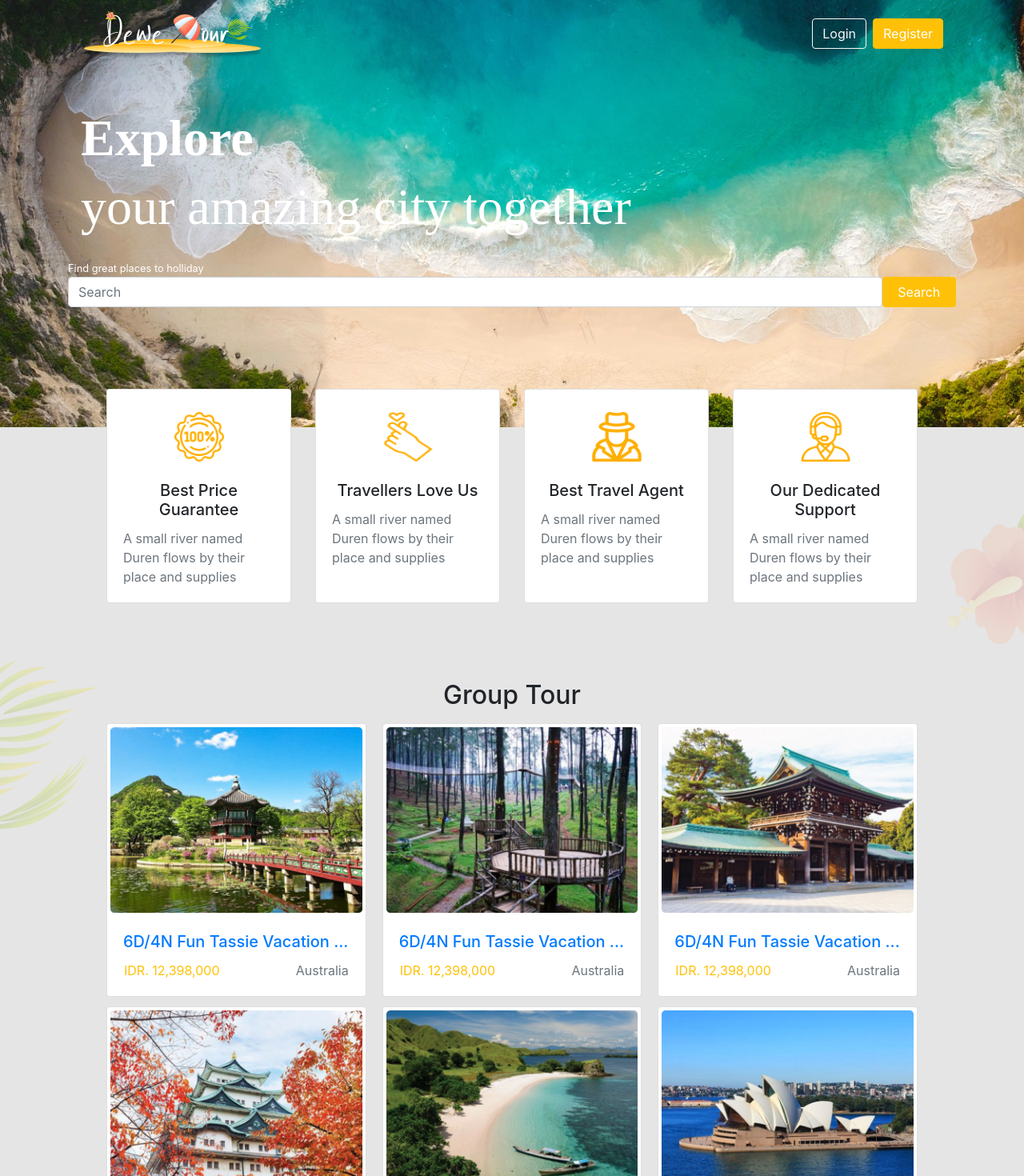
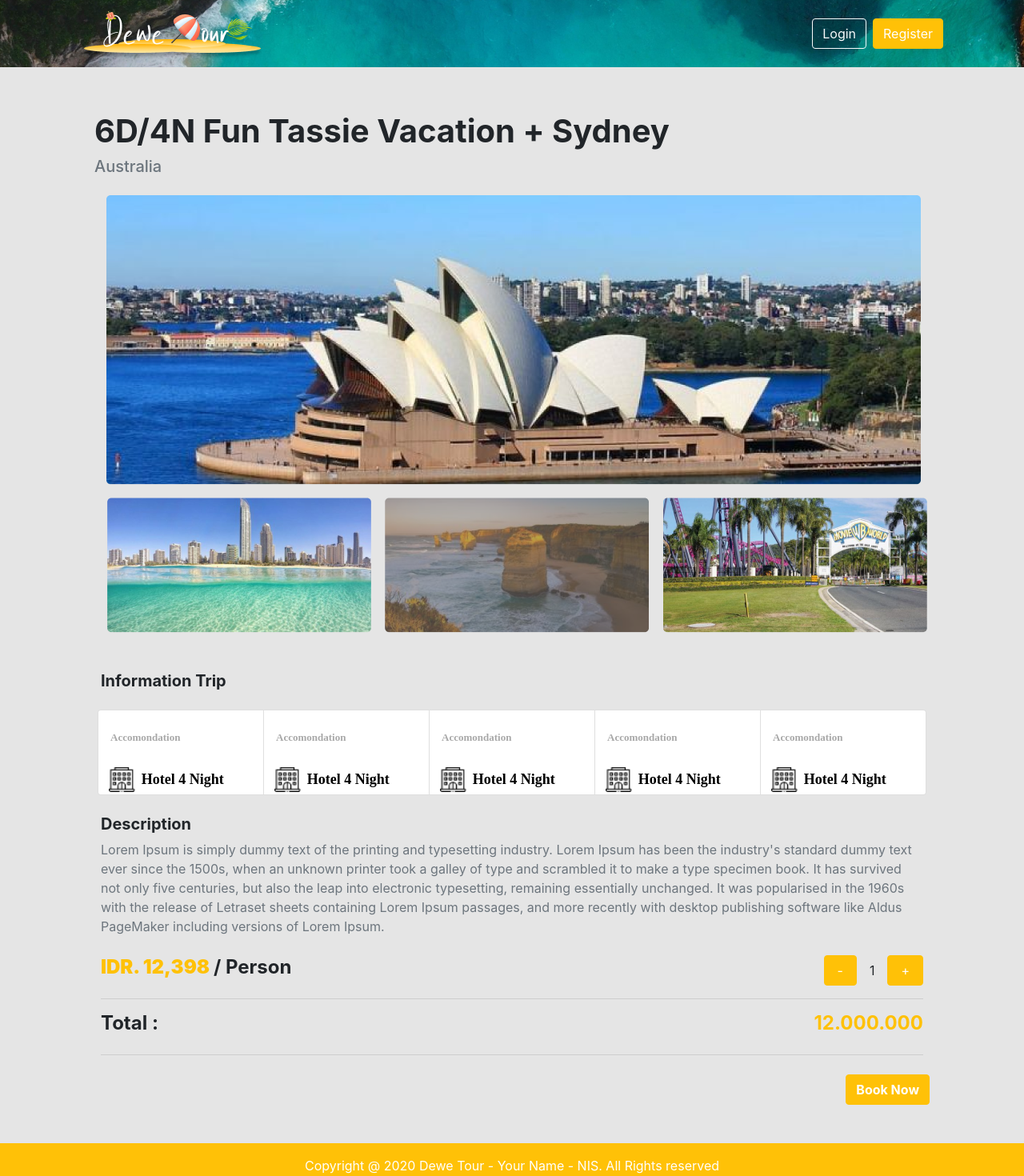
Before and after one commit to andidev30/DW17S3UGC_dewe_tour, a React (Create React App) app: page /detail-trip in a window 1280 px wide. Shown: the top 1470 px of the page at 80% size. Built offline with nearby package versions, Linux system fonts and the light colour scheme.

Commit message:
add 10 income trip

```diff
--- a/src/App.js
+++ b/src/App.js
@@ -6,17 +6,25 @@ import {
   Route
 } from 'react-router-dom'
 import Home from './pages/Home'
-import Trip from './pages/Trip'
+import TripDetail from './pages/TripDetail'
 import Pay from './pages/Pay'
 import Profile from './pages/Profile'
 import Transaction from './pages/Transaction'
+import Trip from './pages/Trip'
+import TripAdd from './pages/TripAdd'
 
 function App() {
   return (
     <Router>
       <Switch>
+        <Route path="/trip/add">
+          <TripAdd />
+        </Route>
         <Route path="/trip">
           <Trip />
+        </Route>
+        <Route path="/detail-trip">
+          <TripDetail />
         </Route>
         <Route path="/pay">
           <Pay />
--- a/src/components/section/Tour.jsx
+++ b/src/components/section/Tour.jsx
@@ -55,12 +55,11 @@ function Tour() {
   ];
   return (
     <Container>
-      <h2 className="mt-5 text-center">Group Tour</h2>
-      <Row className="px-5 mt-3">
+      <Row className="mt-3">
         <Col>
           <CardColumns>
             {tourData.map((td) => (
-              <Link to="/trip" key={td.id}>
+              <Link to="/detail-trip" key={td.id}>
                 <Card>
                   <Card.Img variant="top" src={td.img} className="p-1" />
                   <Card.Body>
--- a/src/pages/Home.jsx
+++ b/src/pages/Home.jsx
@@ -17,6 +17,7 @@ function Home() {
       <Features />
       <br />
       <br />
+      <h2 className="mt-5 text-center">Group Tour</h2>
       <Tour />
       <img src={Daun} className="daun" alt="daun" />
       <Footer />
--- a/src/pages/Trip.jsx
+++ b/src/pages/Trip.jsx
@@ -1,12 +1,10 @@
-import React from "react"
-import Navbar from "../components/partials/baner/Navbar"
-import { Container } from "reactstrap"
-import Background from "../components/img/global/bg.png"
-import TitleTrip from "../components/section/TitleTrip"
-import Galeri from "../components/section/Galeri"
-import InfoTrip from "../components/section/InfoTrip"
-import Footer from "../components/section/Footer"
-import Daun from "../components/img/global/daun.png";
+import React from "react";
+import { Container, Button } from "react-bootstrap";
+import Footer from "../components/section/Footer";
+import Navbar from "../components/partials/baner/Navbar";
+import Background from "../components/img/global/bg.png";
+import Tour from "../components/section/Tour";
+import {Link} from "react-router-dom"
 
 function Trip() {
   return (
@@ -20,21 +18,22 @@ function Trip() {
           <Navbar />
         </Container>
       </div>
-      <div style={{ background: "#E5E5E5"}}>
-        <Container className="p-5">
-            <TitleTrip />
-            <Galeri />
-            <InfoTrip />
+      <div style={{ background: "#E5E5E5" }}>
+        <Container className="">
+          <div className="px-3 pt-5">
+            <Link to="/trip/add">
+              <Button
+                variant="warning text-white"
+                className="float-right font-weight-bold"
+              >
+                Add Trip
+              </Button>
+            </Link>
+            <h3 className="font-weight-bold">Income Trip</h3>
+          </div>
+          <Tour />
         </Container>
       </div>
-      <img src={Daun} style={{
-        position: "absolute",
-        width: "100px",
-        height: "100px",
-        top: "207%",
-        bottom: 0,
-        right: 0
-      }} alt="daun" />
       <Footer />
     </div>
   );
--- /dev/null
+++ b/src/pages/TripAdd.jsx
@@ -0,0 +1,25 @@
+import React from "react";
+import Background from "../components/img/global/bg.png";
+import { Container } from "react-bootstrap";
+import Navbar from "../components/partials/baner/Navbar";
+import Footer from "../components/section/Footer";
+
+function TripAdd() {
+  return (
+    <div>
+      <div
+        style={{
+          backgroundImage: `url(${Background})`,
+        }}
+      >
+        <Container>
+          <Navbar />
+        </Container>
+      </div>
+      <div style={{ background: "#E5E5E5" }}>tes</div>
+      <Footer />
+    </div>
+  );
+}
+
+export default TripAdd;
--- /dev/null
+++ b/src/pages/TripDetail.jsx
@@ -0,0 +1,43 @@
+import React from "react"
+import Navbar from "../components/partials/baner/Navbar"
+import { Container } from "reactstrap"
+import Background from "../components/img/global/bg.png"
+import TitleTrip from "../components/section/TitleTrip"
+import Galeri from "../components/section/Galeri"
+import InfoTrip from "../components/section/InfoTrip"
+import Footer from "../components/section/Footer"
+import Daun from "../components/img/global/daun.png";
+
+function TripDetail() {
+  return (
+    <div>
+      <div
+        style={{
+          backgroundImage: `url(${Background})`,
+        }}
+      >
+        <Container>
+          <Navbar />
+        </Container>
+      </div>
+      <div style={{ background: "#E5E5E5"}}>
+        <Container className="p-5">
+            <TitleTrip />
+            <Galeri />
+            <InfoTrip />
+        </Container>
+      </div>
+      <img src={Daun} style={{
+        position: "absolute",
+        width: "100px",
+        height: "100px",
+        top: "207%",
+        bottom: 0,
+        right: 0
+      }} alt="daun" />
+      <Footer />
+    </div>
+  );
+}
+
+export default TripDetail;
```
